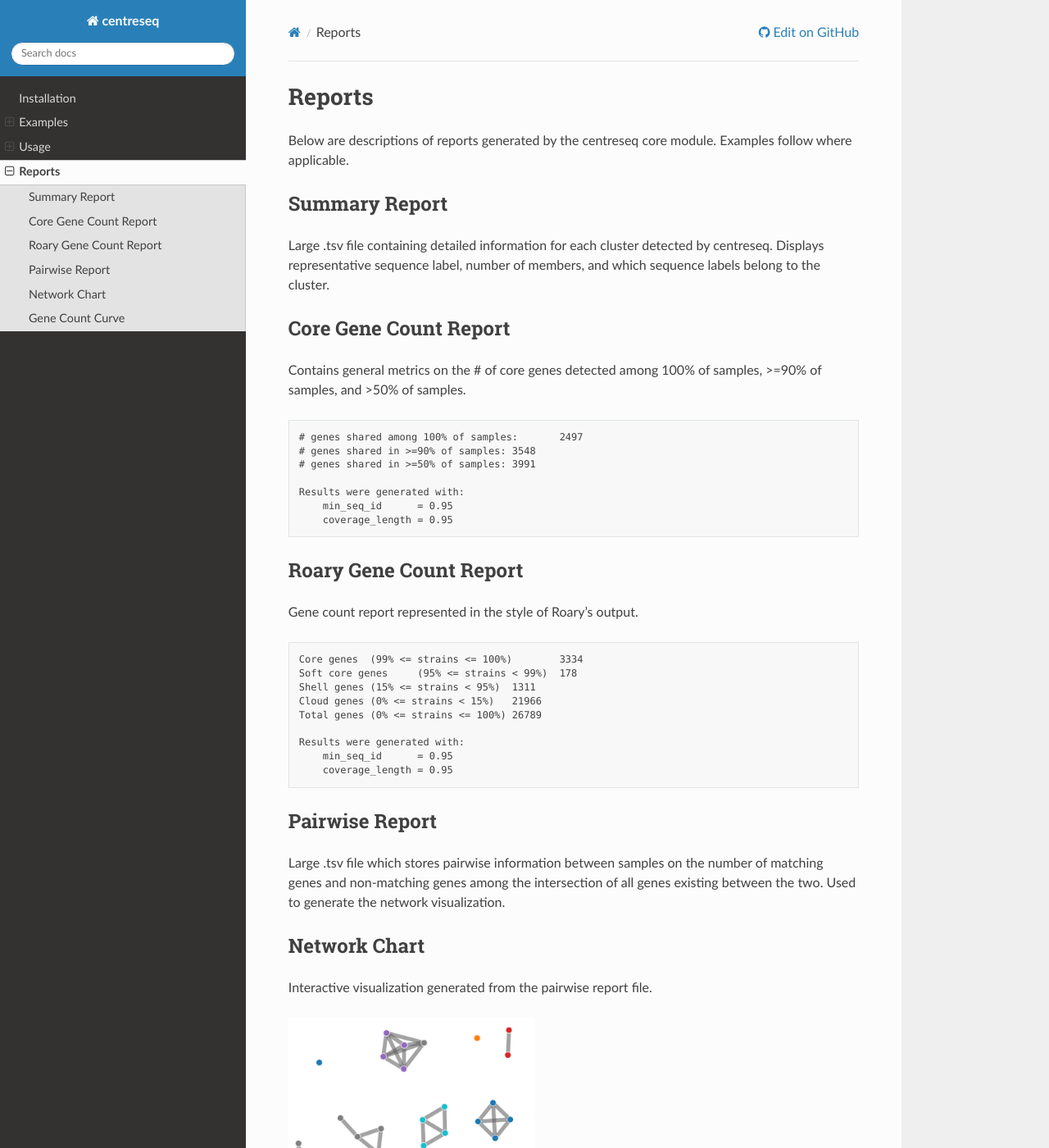
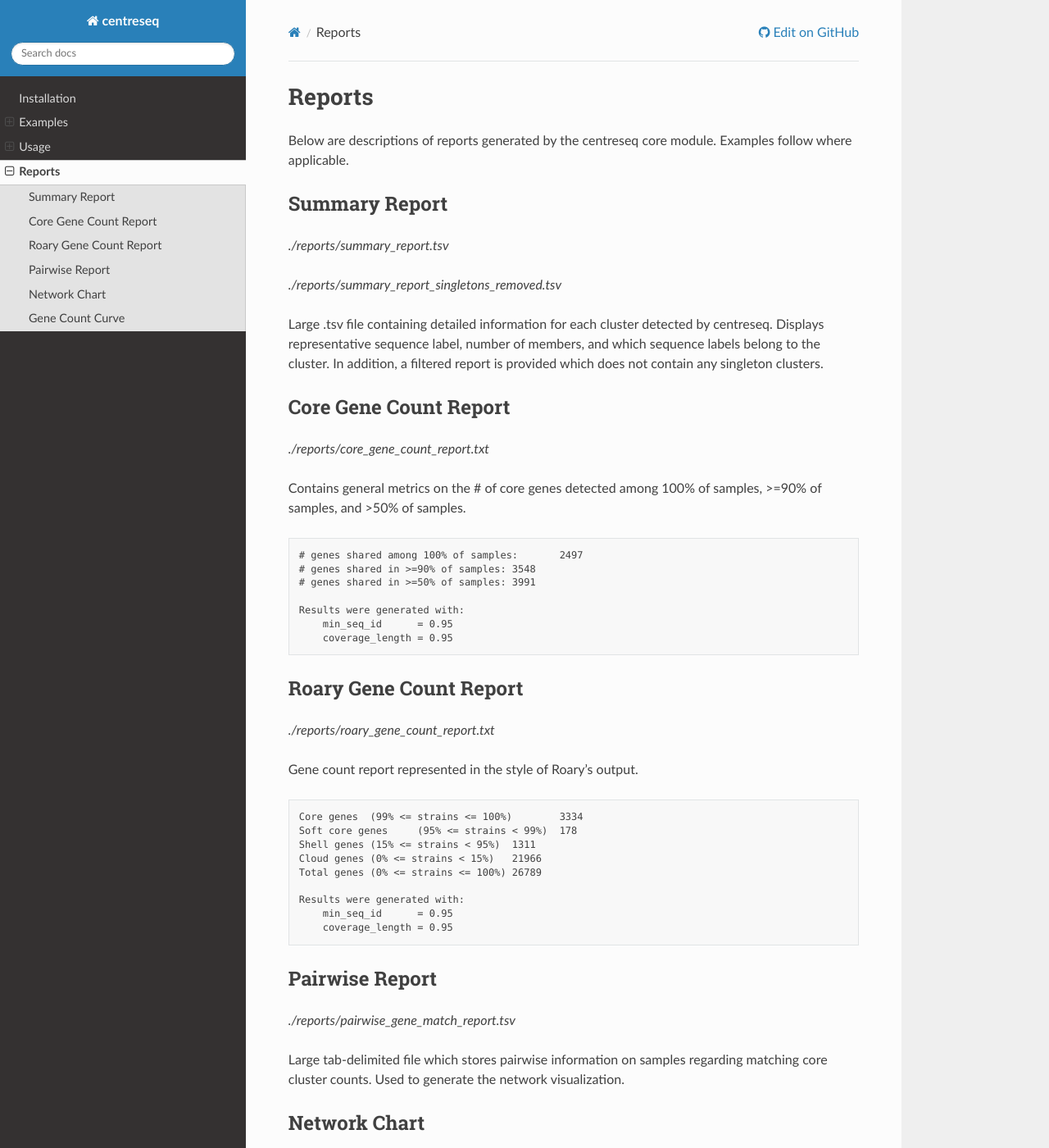
Before and after one commit to BFSSI-Bioinformatics-Lab/centreseq, a Sphinx documentation site: the page built from docs/reports.rst, in a window 1280 px wide and 1400 px high. Shown: the whole window at 82% size. Built offline with Sphinx 7.4.7 and the Read the Docs theme 2.0.0, drawn with Linux system fonts in a browser that asks for light colours; some of the changed text lies outside the part shown.

Commit message:
Add report filenames, better explanation of network chart

```diff
--- a/docs/reports.rst
+++ b/docs/reports.rst
@@ -5,11 +5,20 @@
 
 Summary Report
 ^^^^^^^^^^^^^^
+
+`./reports/summary_report.tsv`
+
+`./reports/summary_report_singletons_removed.tsv`
+
 Large .tsv file containing detailed information for each cluster detected by centreseq.
 Displays representative sequence label, number of members, and which sequence labels belong to the cluster.
+In addition, a filtered report is provided which does not contain any singleton clusters.
 
 Core Gene Count Report
 ^^^^^^^^^^^^^^^^^^^^^^
+
+`./reports/core_gene_count_report.txt`
+
 Contains general metrics on the # of core genes detected among 100% of samples, >=90% of samples, and >50% of samples.
 
 .. code-block:: none
@@ -24,6 +33,9 @@
 
 Roary Gene Count Report
 ^^^^^^^^^^^^^^^^^^^^^^^
+
+`./reports/roary_gene_count_report.txt`
+
 Gene count report represented in the style of Roary's output.
 
 .. code-block:: none
@@ -40,12 +52,24 @@
 
 Pairwise Report
 ^^^^^^^^^^^^^^^
-Large .tsv file which stores pairwise information between samples on the number of matching genes and non-matching
-genes among the intersection of all genes existing between the two. Used to generate the network visualization.
+
+`./reports/pairwise_gene_match_report.tsv`
+
+Large tab-delimited file which stores pairwise information on samples regarding matching core cluster
+counts. Used to generate the network visualization.
 
 Network Chart
 ^^^^^^^^^^^^^
-Interactive visualization generated from the pairwise report file.
+
+`./network_graph.html`
+
+`./network_graph_coding.tsv`
+
+The network chart presents a visualization of genome relatedness generated from the pairwise report file from the
+`core` module. Links are drawn between all pairs of genomes that share a relationship determined by % of matching core
+clusters. This percentage threshold value can be adjusted via a slider.
+
+Samples can be subset into arbitrary colour-coded groups through the `network_graph_coding.tsv` file.
 
 .. image:: images/network.png
   :width: 300
@@ -53,6 +77,11 @@
 
 Gene Count Curve
 ^^^^^^^^^^^^^^^^
+
+`./reports/gene_count_curve.png`
+
+`./reports/gene_count_curve.csv`
+
 Visualization generated showing the # of 'core' genes vs. the # of 'pan' genes with increasing numbers of
 sampled genomes.
 
```
Also changed, not shown: other parts of docs/reports.rst (+1 -1 lines).
